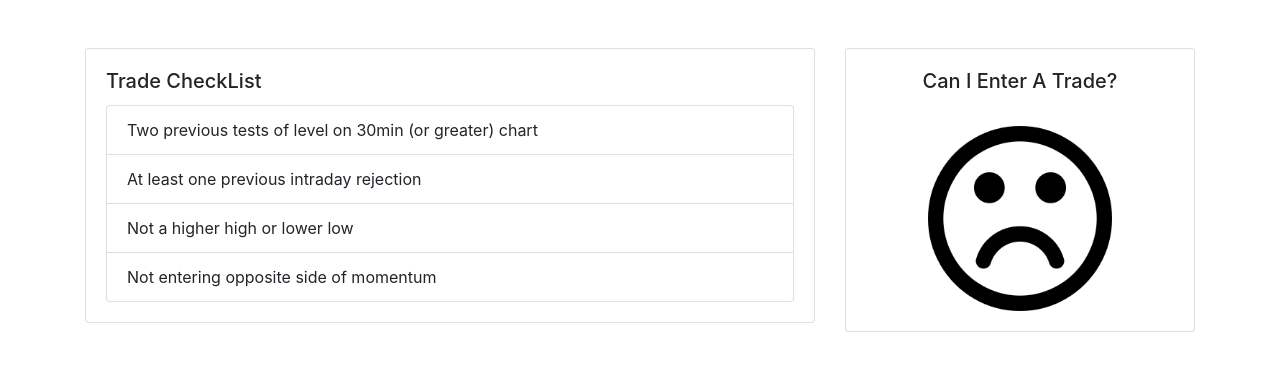
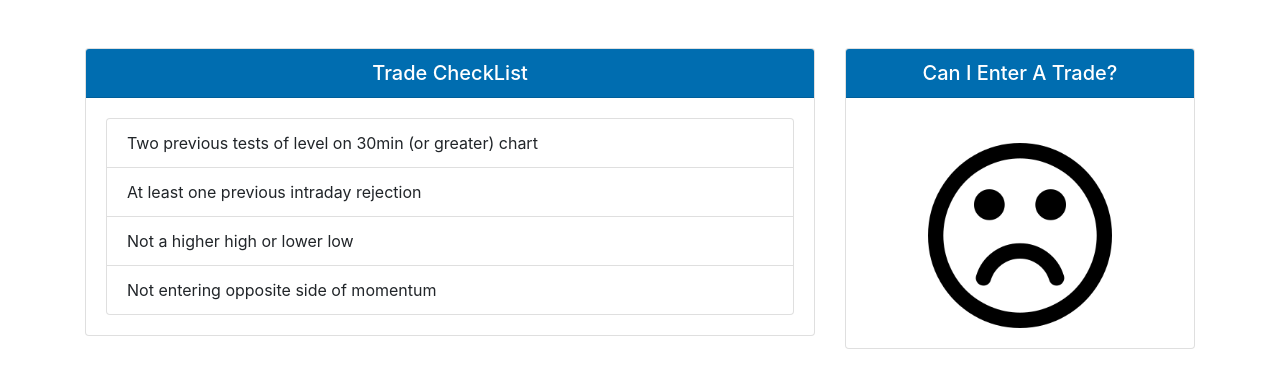
Before and after one commit to jbloemker97/trader-checklist, a Vue app: page / in a window 1280 px wide. Shown: the top 388 px of the page. Built offline with nearby package versions, Linux system fonts and the light colour scheme.

Commit message:
Dynamic image update based on doTrade state, and css update

```diff
--- a/src/components/CheckList.vue
+++ b/src/components/CheckList.vue
@@ -2,8 +2,10 @@
     <div class="row mt-5">
         <div class="col-lg-8">
             <div class="card">
+                <div class="card-header">
+                    <h5 class="card-title text-center m-0">Trade CheckList</h5>
+                </div>
                 <div class="card-body">
-                    <h5 class="card-title">Trade CheckList</h5>
                     <ul class="list-group">
                         <li class="list-group-item checkListItem" @click="onClick">Two previous tests of level on 30min (or greater) chart</li>
                         <li class="list-group-item checkListItem" @click="onClick">At least one previous intraday rejection</li>
@@ -16,8 +18,10 @@
 
         <div class="col-lg-4">
             <div class="card">
+                <div class="card-header">
+                    <h5 class="card-title text-center m-0">Can I Enter A Trade?</h5>
+                </div>
                 <div class="card-body text-center">
-                    <h5 class="text-center">Can I Enter A Trade?</h5>
                     <img :src="imgUrl" class="rounded">
                 </div>
             </div>
@@ -52,6 +56,11 @@ export default {
 
             this.doTrade = changeState;
 
+            this.checkTrade();
+
+        },
+        checkTrade: function () {
+            this.imgUrl = this.doTrade ? '/assets/happiness.png' : '/assets/frown.png';
         }
     }
 }
@@ -75,4 +84,9 @@ export default {
         margin-top: 25px;
         max-width: 60%;
     }
+
+    .card-header {
+        background-color: #006DB0;
+        color: #fff;
+    }
 </style>
```
